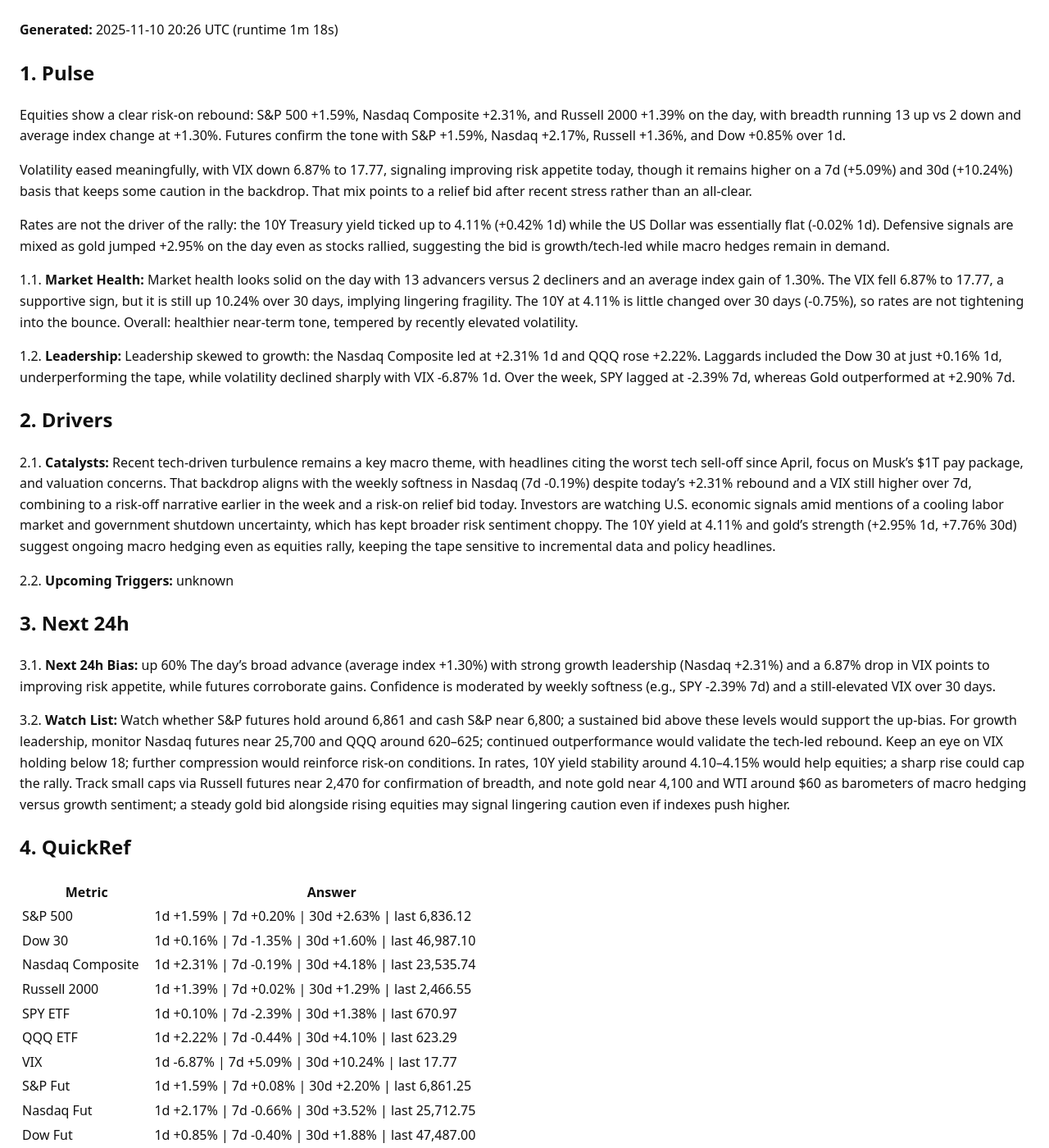
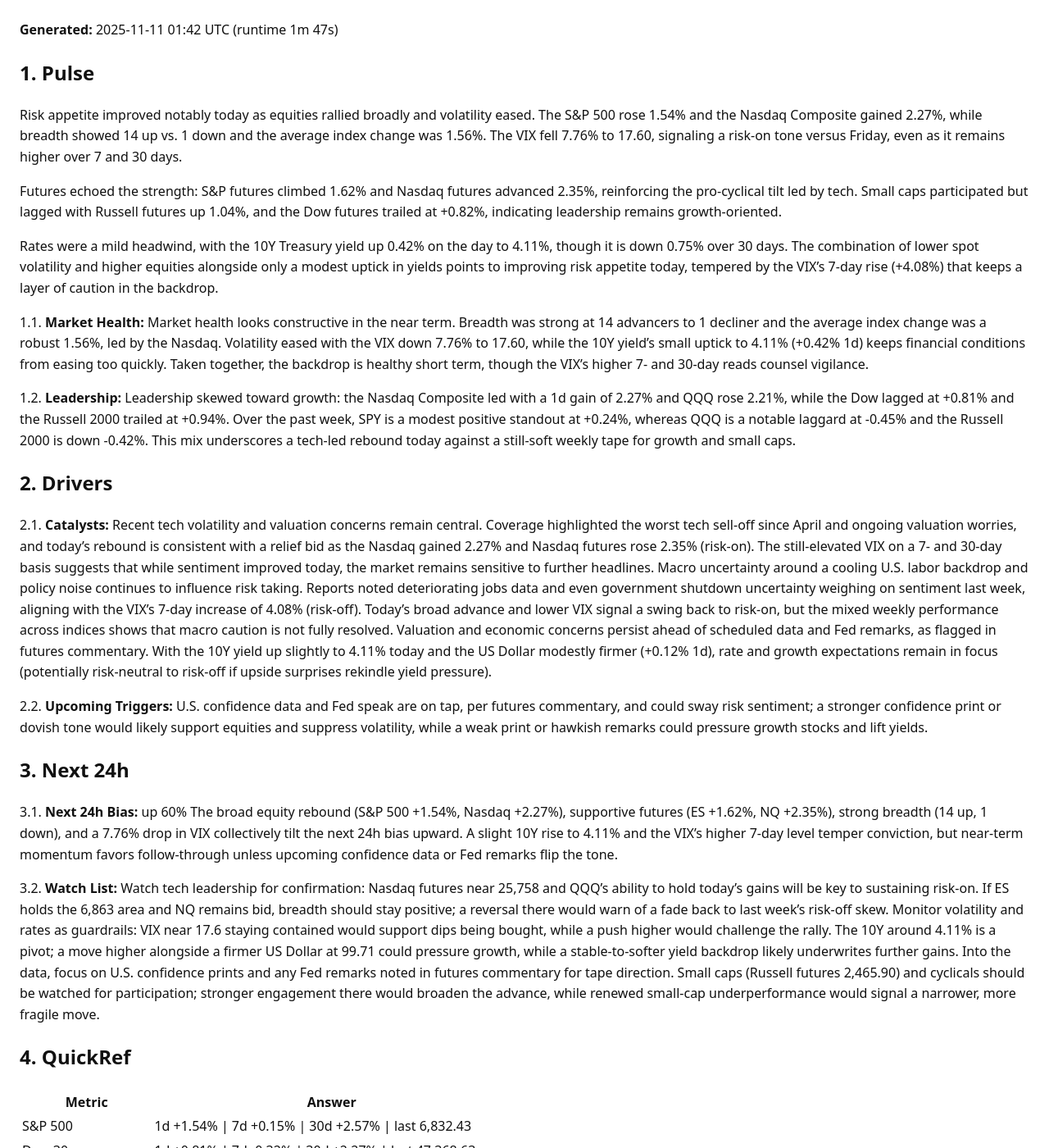
Before and after one commit to ryness/stonks, a Jekyll site: the page built from _reports/GODSEYE.md, in a window 1280 px wide and 1400 px high. Shown: the whole window at 82% size. Built offline with Jekyll 4.4.1, drawn with Linux system fonts in a browser that asks for light colours; some of the changed text lies outside the part shown.

Commit message:
Update report: rotation+GodsEye

```diff
--- a/_reports/GODSEYE.md
+++ b/_reports/GODSEYE.md
@@ -2,35 +2,35 @@
 layout: default
 title: "GodsEye Market Report"
 ticker: "GODSEYE"
-date: 2025-11-10
-generated_at: 2025-11-10T20:26:57.069752+00:00
-runtime_seconds: 77.65
+date: 2025-11-11
+generated_at: 2025-11-11T01:42:50.407447+00:00
+runtime_seconds: 107.36
 raw_markdown: |
-  **Generated:** <time class="js-local-time" datetime="2025-11-10T20:26:57.069752+00:00">2025-11-10 20:26 UTC</time> (runtime 1m 18s)
+  **Generated:** <time class="js-local-time" datetime="2025-11-11T01:42:50.407447+00:00">2025-11-11 01:42 UTC</time> (runtime 1m 47s)
 
   ## 1. Pulse
 
-  Equities show a clear risk-on rebound: S&P 500 +1.59%, Nasdaq Composite +2.31%, and Russell 2000 +1.39% on the day, with breadth running 13 up vs 2 down and average index change at +1.30%. Futures confirm the tone with S&P +1.59%, Nasdaq +2.17%, Russell +1.36%, and Dow +0.85% over 1d.
+  Risk appetite improved notably today as equities rallied broadly and volatility eased. The S&P 500 rose 1.54% and the Nasdaq Composite gained 2.27%, while breadth showed 14 up vs. 1 down and the average index change was 1.56%. The VIX fell 7.76% to 17.60, signaling a risk-on tone versus Friday, even as it remains higher over 7 and 30 days.
 
-  Volatility eased meaningfully, with VIX down 6.87% to 17.77, signaling improving risk appetite today, though it remains higher on a 7d (+5.09%) and 30d (+10.24%) basis that keeps some caution in the backdrop. That mix points to a relief bid after recent stress rather than an all-clear.
+  Futures echoed the strength: S&P futures climbed 1.62% and Nasdaq futures advanced 2.35%, reinforcing the pro-cyclical tilt led by tech. Small caps participated but lagged with Russell futures up 1.04%, and the Dow futures trailed at +0.82%, indicating leadership remains growth-oriented.
 
-  Rates are not the driver of the rally: the 10Y Treasury yield ticked up to 4.11% (+0.42% 1d) while the US Dollar was essentially flat (-0.02% 1d). Defensive signals are mixed as gold jumped +2.95% on the day even as stocks rallied, suggesting the bid is growth/tech-led while macro hedges remain in demand.
+  Rates were a mild headwind, with the 10Y Treasury yield up 0.42% on the day to 4.11%, though it is down 0.75% over 30 days. The combination of lower spot volatility and higher equities alongside only a modest uptick in yields points to improving risk appetite today, tempered by the VIX’s 7-day rise (+4.08%) that keeps a layer of caution in the backdrop.
 
-  1.1. **Market Health:** Market health looks solid on the day with 13 advancers versus 2 decliners and an average index gain of 1.30%. The VIX fell 6.87% to 17.77, a supportive sign, but it is still up 10.24% over 30 days, implying lingering fragility. The 10Y at 4.11% is little changed over 30 days (-0.75%), so rates are not tightening into the bounce. Overall: healthier near-term tone, tempered by recently elevated volatility.
+  1.1. **Market Health:** Market health looks constructive in the near term. Breadth was strong at 14 advancers to 1 decliner and the average index change was a robust 1.56%, led by the Nasdaq. Volatility eased with the VIX down 7.76% to 17.60, while the 10Y yield’s small uptick to 4.11% (+0.42% 1d) keeps financial conditions from easing too quickly. Taken together, the backdrop is healthy short term, though the VIX’s higher 7- and 30-day reads counsel vigilance.
 
-  1.2. **Leadership:** Leadership skewed to growth: the Nasdaq Composite led at +2.31% 1d and QQQ rose +2.22%. Laggards included the Dow 30 at just +0.16% 1d, underperforming the tape, while volatility declined sharply with VIX -6.87% 1d. Over the week, SPY lagged at -2.39% 7d, whereas Gold outperformed at +2.90% 7d.
+  1.2. **Leadership:** Leadership skewed toward growth: the Nasdaq Composite led with a 1d gain of 2.27% and QQQ rose 2.21%, while the Dow lagged at +0.81% and the Russell 2000 trailed at +0.94%. Over the past week, SPY is a modest positive standout at +0.24%, whereas QQQ is a notable laggard at -0.45% and the Russell 2000 is down -0.42%. This mix underscores a tech-led rebound today against a still-soft weekly tape for growth and small caps.
 
   ## 2. Drivers
 
-  2.1. **Catalysts:** Recent tech-driven turbulence remains a key macro theme, with headlines citing the worst tech sell-off since April, focus on Musk’s $1T pay package, and valuation concerns. That backdrop aligns with the weekly softness in Nasdaq (7d -0.19%) despite today’s +2.31% rebound and a VIX still higher over 7d, combining to a risk-off narrative earlier in the week and a risk-on relief bid today. Investors are watching U.S. economic signals amid mentions of a cooling labor market and government shutdown uncertainty, which has kept broader risk sentiment choppy. The 10Y yield at 4.11% and gold’s strength (+2.95% 1d, +7.76% 30d) suggest ongoing macro hedging even as equities rally, keeping the tape sensitive to incremental data and policy headlines.
+  2.1. **Catalysts:** Recent tech volatility and valuation concerns remain central. Coverage highlighted the worst tech sell-off since April and ongoing valuation worries, and today’s rebound is consistent with a relief bid as the Nasdaq gained 2.27% and Nasdaq futures rose 2.35% (risk-on). The still-elevated VIX on a 7- and 30-day basis suggests that while sentiment improved today, the market remains sensitive to further headlines. Macro uncertainty around a cooling U.S. labor backdrop and policy noise continues to influence risk taking. Reports noted deteriorating jobs data and even government shutdown uncertainty weighing on sentiment last week, aligning with the VIX’s 7-day increase of 4.08% (risk-off). Today’s broad advance and lower VIX signal a swing back to risk-on, but the mixed weekly performance across indices shows that macro caution is not fully resolved. Valuation and economic concerns persist ahead of scheduled data and Fed remarks, as flagged in futures commentary. With the 10Y yield up slightly to 4.11% today and the US Dollar modestly firmer (+0.12% 1d), rate and growth expectations remain in focus (potentially risk-neutral to risk-off if upside surprises rekindle yield pressure).
 
-  2.2. **Upcoming Triggers:** unknown
+  2.2. **Upcoming Triggers:** U.S. confidence data and Fed speak are on tap, per futures commentary, and could sway risk sentiment; a stronger confidence print or dovish tone would likely support equities and suppress volatility, while a weak print or hawkish remarks could pressure growth stocks and lift yields.
 
   ## 3. Next 24h
 
-  3.1. **Next 24h Bias:** up 60% The day’s broad advance (average index +1.30%) with strong growth leadership (Nasdaq +2.31%) and a 6.87% drop in VIX points to improving risk appetite, while futures corroborate gains. Confidence is moderated by weekly softness (e.g., SPY -2.39% 7d) and a still-elevated VIX over 30 days.
+  3.1. **Next 24h Bias:** up 60% The broad equity rebound (S&P 500 +1.54%, Nasdaq +2.27%), supportive futures (ES +1.62%, NQ +2.35%), strong breadth (14 up, 1 down), and a 7.76% drop in VIX collectively tilt the next 24h bias upward. A slight 10Y rise to 4.11% and the VIX’s higher 7-day level temper conviction, but near-term momentum favors follow-through unless upcoming confidence data or Fed remarks flip the tone.
 
-  3.2. **Watch List:** Watch whether S&P futures hold around 6,861 and cash S&P near 6,800; a sustained bid above these levels would support the up-bias. For growth leadership, monitor Nasdaq futures near 25,700 and QQQ around 620–625; continued outperformance would validate the tech-led rebound. Keep an eye on VIX holding below 18; further compression would reinforce risk-on conditions. In rates, 10Y yield stability around 4.10–4.15% would help equities; a sharp rise could cap the rally. Track small caps via Russell futures near 2,470 for confirmation of breadth, and note gold near 4,100 and WTI around $60 as barometers of macro hedging versus growth sentiment; a steady gold bid alongside rising equities may signal lingering caution even if indexes push higher.
+  3.2. **Watch List:** Watch tech leadership for confirmation: Nasdaq futures near 25,758 and QQQ’s ability to hold today’s gains will be key to sustaining risk-on. If ES holds the 6,863 area and NQ remains bid, breadth should stay positive; a reversal there would warn of a fade back to last week’s risk-off skew. Monitor volatility and rates as guardrails: VIX near 17.6 staying contained would support dips being bought, while a push higher would challenge the rally. The 10Y around 4.11% is a pivot; a move higher alongside a firmer US Dollar at 99.71 could pressure growth, while a stable-to-softer yield backdrop likely underwrites further gains. Into the data, focus on U.S. confidence prints and any Fed remarks noted in futures commentary for tape direction. Small caps (Russell futures 2,465.90) and cyclicals should be watched for participation; stronger engagement there would broaden the advance, while renewed small-cap underperformance would signal a narrower, more fragile move.
 
   ## 4. QuickRef
 
@@ -38,21 +38,21 @@ raw_markdown: |
   <table>
   <thead><tr><th>Metric</th><th>Answer</th></tr></thead>
   <tbody>
-  <tr><td>S&amp;P 500</td><td>1d +1.59% | 7d +0.20% | 30d +2.63% | last 6,836.12</td></tr>
-  <tr><td>Dow 30</td><td>1d +0.16% | 7d -1.35% | 30d +1.60% | last 46,987.10</td></tr>
-  <tr><td>Nasdaq Composite</td><td>1d +2.31% | 7d -0.19% | 30d +4.18% | last 23,535.74</td></tr>
-  <tr><td>Russell 2000</td><td>1d +1.39% | 7d +0.02% | 30d +1.29% | last 2,466.55</td></tr>
-  <tr><td>SPY ETF</td><td>1d +0.10% | 7d -2.39% | 30d +1.38% | last 670.97</td></tr>
-  <tr><td>QQQ ETF</td><td>1d +2.22% | 7d -0.44% | 30d +4.10% | last 623.29</td></tr>
-  <tr><td>VIX</td><td>1d -6.87% | 7d +5.09% | 30d +10.24% | last 17.77</td></tr>
-  <tr><td>S&amp;P Fut</td><td>1d +1.59% | 7d +0.08% | 30d +2.20% | last 6,861.25</td></tr>
-  <tr><td>Nasdaq Fut</td><td>1d +2.17% | 7d -0.66% | 30d +3.52% | last 25,712.75</td></tr>
-  <tr><td>Dow Fut</td><td>1d +0.85% | 7d -0.40% | 30d +1.88% | last 47,487.00</td></tr>
-  <tr><td>Russell Fut</td><td>1d +1.36% | 7d -0.08% | 30d +0.93% | last 2,473.70</td></tr>
+  <tr><td>S&amp;P 500</td><td>1d +1.54% | 7d +0.15% | 30d +2.57% | last 6,832.43</td></tr>
+  <tr><td>Dow 30</td><td>1d +0.81% | 7d -0.32% | 30d +2.27% | last 47,368.63</td></tr>
+  <tr><td>Nasdaq Composite</td><td>1d +2.27% | 7d -0.23% | 30d +4.14% | last 23,527.17</td></tr>
+  <tr><td>Russell 2000</td><td>1d +0.94% | 7d -0.42% | 30d +0.84% | last 2,455.65</td></tr>
+  <tr><td>SPY ETF</td><td>1d +1.56% | 7d +0.24% | 30d +2.68% | last 681.44</td></tr>
+  <tr><td>QQQ ETF</td><td>1d +2.21% | 7d -0.45% | 30d +4.09% | last 623.23</td></tr>
+  <tr><td>VIX</td><td>1d -7.76% | 7d +4.08% | 30d +9.18% | last 17.60</td></tr>
+  <tr><td>S&amp;P Fut</td><td>1d +1.62% | 7d +0.11% | 30d +2.23% | last 6,863.25</td></tr>
+  <tr><td>Nasdaq Fut</td><td>1d +2.35% | 7d -0.48% | 30d +3.71% | last 25,758.00</td></tr>
+  <tr><td>Dow Fut</td><td>1d +0.82% | 7d -0.43% | 30d +1.85% | last 47,472.00</td></tr>
+  <tr><td>Russell Fut</td><td>1d +1.04% | 7d -0.39% | 30d +0.62% | last 2,465.90</td></tr>
   <tr><td>10Y Treasury</td><td>1d +0.42% | 7d +0.42% | 30d -0.75% | last 4.11</td></tr>
-  <tr><td>Gold Fut</td><td>1d +2.95% | 7d +2.90% | 30d +7.76% | last 4,117.40</td></tr>
-  <tr><td>WTI Crude</td><td>1d +0.67% | 7d -0.69% | 30d -5.20% | last 60.15</td></tr>
-  <tr><td>US Dollar</td><td>1d -0.02% | 7d +0.05% | 30d +1.70% | last 99.58</td></tr>
+  <tr><td>Gold Fut</td><td>1d +3.62% | 7d +3.57% | 30d +8.46% | last 4,144.20</td></tr>
+  <tr><td>WTI Crude</td><td>1d +0.28% | 7d -1.07% | 30d -5.56% | last 59.92</td></tr>
+  <tr><td>US Dollar</td><td>1d +0.12% | 7d +0.19% | 30d +1.84% | last 99.71</td></tr>
   </tbody></table>
   </div>
 
@@ -121,31 +121,31 @@ raw_markdown: |
   </details>
 ---
 
-**Generated:** <time class="js-local-time" datetime="2025-11-10T20:26:57.069752+00:00">2025-11-10 20:26 UTC</time> (runtime 1m 18s)
+**Generated:** <time class="js-local-time" datetime="2025-11-11T01:42:50.407447+00:00">2025-11-11 01:42 UTC</time> (runtime 1m 47s)
 
 ## 1. Pulse
 
-Equities show a clear risk-on rebound: S&P 500 +1.59%, Nasdaq Composite +2.31%, and Russell 2000 +1.39% on the day, with breadth running 13 up vs 2 down and average index change at +1.30%. Futures confirm the tone with S&P +1.59%, Nasdaq +2.17%, Russell +1.36%, and Dow +0.85% over 1d.
+Risk appetite improved notably today as equities rallied broadly and volatility eased. The S&P 500 rose 1.54% and the Nasdaq Composite gained 2.27%, while breadth showed 14 up vs. 1 down and the average index change was 1.56%. The VIX fell 7.76% to 17.60, signaling a risk-on tone versus Friday, even as it remains higher over 7 and 30 days.
 
-Volatility eased meaningfully, with VIX down 6.87% to 17.77, signaling improving risk appetite today, though it remains higher on a 7d (+5.09%) and 30d (+10.24%) basis that keeps some caution in the backdrop. That mix points to a relief bid after recent stress rather than an all-clear.
+Futures echoed the strength: S&P futures climbed 1.62% and Nasdaq futures advanced 2.35%, reinforcing the pro-cyclical tilt led by tech. Small caps participated but lagged with Russell futures up 1.04%, and the Dow futures trailed at +0.82%, indicating leadership remains growth-oriented.
 
-Rates are not the driver of the rally: the 10Y Treasury yield ticked up to 4.11% (+0.42% 1d) while the US Dollar was essentially flat (-0.02% 1d). Defensive signals are mixed as gold jumped +2.95% on the day even as stocks rallied, suggesting the bid is growth/tech-led while macro hedges remain in demand.
+Rates were a mild headwind, with the 10Y Treasury yield up 0.42% on the day to 4.11%, though it is down 0.75% over 30 days. The combination of lower spot volatility and higher equities alongside only a modest uptick in yields points to improving risk appetite today, tempered by the VIX’s 7-day rise (+4.08%) that keeps a layer of caution in the backdrop.
 
-1.1. **Market Health:** Market health looks solid on the day with 13 advancers versus 2 decliners and an average index gain of 1.30%. The VIX fell 6.87% to 17.77, a supportive sign, but it is still up 10.24% over 30 days, implying lingering fragility. The 10Y at 4.11% is little changed over 30 days (-0.75%), so rates are not tightening into the bounce. Overall: healthier near-term tone, tempered by recently elevated volatility.
+1.1. **Market Health:** Market health looks constructive in the near term. Breadth was strong at 14 advancers to 1 decliner and the average index change was a robust 1.56%, led by the Nasdaq. Volatility eased with the VIX down 7.76% to 17.60, while the 10Y yield’s small uptick to 4.11% (+0.42% 1d) keeps financial conditions from easing too quickly. Taken together, the backdrop is healthy short term, though the VIX’s higher 7- and 30-day reads counsel vigilance.
 
-1.2. **Leadership:** Leadership skewed to growth: the Nasdaq Composite led at +2.31% 1d and QQQ rose +2.22%. Laggards included the Dow 30 at just +0.16% 1d, underperforming the tape, while volatility declined sharply with VIX -6.87% 1d. Over the week, SPY lagged at -2.39% 7d, whereas Gold outperformed at +2.90% 7d.
+1.2. **Leadership:** Leadership skewed toward growth: the Nasdaq Composite led with a 1d gain of 2.27% and QQQ rose 2.21%, while the Dow lagged at +0.81% and the Russell 2000 trailed at +0.94%. Over the past week, SPY is a modest positive standout at +0.24%, whereas QQQ is a notable laggard at -0.45% and the Russell 2000 is down -0.42%. This mix underscores a tech-led rebound today against a still-soft weekly tape for growth and small caps.
 
 ## 2. Drivers
 
-2.1. **Catalysts:** Recent tech-driven turbulence remains a key macro theme, with headlines citing the worst tech sell-off since April, focus on Musk’s $1T pay package, and valuation concerns. That backdrop aligns with the weekly softness in Nasdaq (7d -0.19%) despite today’s +2.31% rebound and a VIX still higher over 7d, combining to a risk-off narrative earlier in the week and a risk-on relief bid today. Investors are watching U.S. economic signals amid mentions of a cooling labor market and government shutdown uncertainty, which has kept broader risk sentiment choppy. The 10Y yield at 4.11% and gold’s strength (+2.95% 1d, +7.76% 30d) suggest ongoing macro hedging even as equities rally, keeping the tape sensitive to incremental data and policy headlines.
+2.1. **Catalysts:** Recent tech volatility and valuation concerns remain central. Coverage highlighted the worst tech sell-off since April and ongoing valuation worries, and today’s rebound is consistent with a relief bid as the Nasdaq gained 2.27% and Nasdaq futures rose 2.35% (risk-on). The still-elevated VIX on a 7- and 30-day basis suggests that while sentiment improved today, the market remains sensitive to further headlines. Macro uncertainty around a cooling U.S. labor backdrop and policy noise continues to influence risk taking. Reports noted deteriorating jobs data and even government shutdown uncertainty weighing on sentiment last week, aligning with the VIX’s 7-day increase of 4.08% (risk-off). Today’s broad advance and lower VIX signal a swing back to risk-on, but the mixed weekly performance across indices shows that macro caution is not fully resolved. Valuation and economic concerns persist ahead of scheduled data and Fed remarks, as flagged in futures commentary. With the 10Y yield up slightly to 4.11% today and the US Dollar modestly firmer (+0.12% 1d), rate and growth expectations remain in focus (potentially risk-neutral to risk-off if upside surprises rekindle yield pressure).
 
-2.2. **Upcoming Triggers:** unknown
+2.2. **Upcoming Triggers:** U.S. confidence data and Fed speak are on tap, per futures commentary, and could sway risk sentiment; a stronger confidence print or dovish tone would likely support equities and suppress volatility, while a weak print or hawkish remarks could pressure growth stocks and lift yields.
 
 ## 3. Next 24h
 
-3.1. **Next 24h Bias:** up 60% The day’s broad advance (average index +1.30%) with strong growth leadership (Nasdaq +2.31%) and a 6.87% drop in VIX points to improving risk appetite, while futures corroborate gains. Confidence is moderated by weekly softness (e.g., SPY -2.39% 7d) and a still-elevated VIX over 30 days.
+3.1. **Next 24h Bias:** up 60% The broad equity rebound (S&P 500 +1.54%, Nasdaq +2.27%), supportive futures (ES +1.62%, NQ +2.35%), strong breadth (14 up, 1 down), and a 7.76% drop in VIX collectively tilt the next 24h bias upward. A slight 10Y rise to 4.11% and the VIX’s higher 7-day level temper conviction, but near-term momentum favors follow-through unless upcoming confidence data or Fed remarks flip the tone.
 
-3.2. **Watch List:** Watch whether S&P futures hold around 6,861 and cash S&P near 6,800; a sustained bid above these levels would support the up-bias. For growth leadership, monitor Nasdaq futures near 25,700 and QQQ around 620–625; continued outperformance would validate the tech-led rebound. Keep an eye on VIX holding below 18; further compression would reinforce risk-on conditions. In rates, 10Y yield stability around 4.10–4.15% would help equities; a sharp rise could cap the rally. Track small caps via Russell futures near 2,470 for confirmation of breadth, and note gold near 4,100 and WTI around $60 as barometers of macro hedging versus growth sentiment; a steady gold bid alongside rising equities may signal lingering caution even if indexes push higher.
+3.2. **Watch List:** Watch tech leadership for confirmation: Nasdaq futures near 25,758 and QQQ’s ability to hold today’s gains will be key to sustaining risk-on. If ES holds the 6,863 area and NQ remains bid, breadth should stay positive; a reversal there would warn of a fade back to last week’s risk-off skew. Monitor volatility and rates as guardrails: VIX near 17.6 staying contained would support dips being bought, while a push higher would challenge the rally. The 10Y around 4.11% is a pivot; a move higher alongside a firmer US Dollar at 99.71 could pressure growth, while a stable-to-softer yield backdrop likely underwrites further gains. Into the data, focus on U.S. confidence prints and any Fed remarks noted in futures commentary for tape direction. Small caps (Russell futures 2,465.90) and cyclicals should be watched for participation; stronger engagement there would broaden the advance, while renewed small-cap underperformance would signal a narrower, more fragile move.
 
 ## 4. QuickRef
 
@@ -153,21 +153,21 @@ Rates are not the driver of the rally: the 10Y Treasury yield ticked up to 4.11%
 <table>
 <thead><tr><th>Metric</th><th>Answer</th></tr></thead>
 <tbody>
-<tr><td>S&amp;P 500</td><td>1d +1.59% | 7d +0.20% | 30d +2.63% | last 6,836.12</td></tr>
-<tr><td>Dow 30</td><td>1d +0.16% | 7d -1.35% | 30d +1.60% | last 46,987.10</td></tr>
-<tr><td>Nasdaq Composite</td><td>1d +2.31% | 7d -0.19% | 30d +4.18% | last 23,535.74</td></tr>
-<tr><td>Russell 2000</td><td>1d +1.39% | 7d +0.02% | 30d +1.29% | last 2,466.55</td></tr>
-<tr><td>SPY ETF</td><td>1d +0.10% | 7d -2.39% | 30d +1.38% | last 670.97</td></tr>
-<tr><td>QQQ ETF</td><td>1d +2.22% | 7d -0.44% | 30d +4.10% | last 623.29</td></tr>
-<tr><td>VIX</td><td>1d -6.87% | 7d +5.09% | 30d +10.24% | last 17.77</td></tr>
-<tr><td>S&amp;P Fut</td><td>1d +1.59% | 7d +0.08% | 30d +2.20% | last 6,861.25</td></tr>
-<tr><td>Nasdaq Fut</td><td>1d +2.17% | 7d -0.66% | 30d +3.52% | last 25,712.75</td></tr>
-<tr><td>Dow Fut</td><td>1d +0.85% | 7d -0.40% | 30d +1.88% | last 47,487.00</td></tr>
-<tr><td>Russell Fut</td><td>1d +1.36% | 7d -0.08% | 30d +0.93% | last 2,473.70</td></tr>
+<tr><td>S&amp;P 500</td><td>1d +1.54% | 7d +0.15% | 30d +2.57% | last 6,832.43</td></tr>
+<tr><td>Dow 30</td><td>1d +0.81% | 7d -0.32% | 30d +2.27% | last 47,368.63</td></tr>
+<tr><td>Nasdaq Composite</td><td>1d +2.27% | 7d -0.23% | 30d +4.14% | last 23,527.17</td></tr>
+<tr><td>Russell 2000</td><td>1d +0.94% | 7d -0.42% | 30d +0.84% | last 2,455.65</td></tr>
+<tr><td>SPY ETF</td><td>1d +1.56% | 7d +0.24% | 30d +2.68% | last 681.44</td></tr>
+<tr><td>QQQ ETF</td><td>1d +2.21% | 7d -0.45% | 30d +4.09% | last 623.23</td></tr>
+<tr><td>VIX</td><td>1d -7.76% | 7d +4.08% | 30d +9.18% | last 17.60</td></tr>
+<tr><td>S&amp;P Fut</td><td>1d +1.62% | 7d +0.11% | 30d +2.23% | last 6,863.25</td></tr>
+<tr><td>Nasdaq Fut</td><td>1d +2.35% | 7d -0.48% | 30d +3.71% | last 25,758.00</td></tr>
+<tr><td>Dow Fut</td><td>1d +0.82% | 7d -0.43% | 30d +1.85% | last 47,472.00</td></tr>
+<tr><td>Russell Fut</td><td>1d +1.04% | 7d -0.39% | 30d +0.62% | last 2,465.90</td></tr>
 <tr><td>10Y Treasury</td><td>1d +0.42% | 7d +0.42% | 30d -0.75% | last 4.11</td></tr>
-<tr><td>Gold Fut</td><td>1d +2.95% | 7d +2.90% | 30d +7.76% | last 4,117.40</td></tr>
-<tr><td>WTI Crude</td><td>1d +0.67% | 7d -0.69% | 30d -5.20% | last 60.15</td></tr>
-<tr><td>US Dollar</td><td>1d -0.02% | 7d +0.05% | 30d +1.70% | last 99.58</td></tr>
+<tr><td>Gold Fut</td><td>1d +3.62% | 7d +3.57% | 30d +8.46% | last 4,144.20</td></tr>
+<tr><td>WTI Crude</td><td>1d +0.28% | 7d -1.07% | 30d -5.56% | last 59.92</td></tr>
+<tr><td>US Dollar</td><td>1d +0.12% | 7d +0.19% | 30d +1.84% | last 99.71</td></tr>
 </tbody></table>
 </div>
 
```
Also changed, not shown: _reports/VKTX.md (+41 -41 lines), 1 other file.
